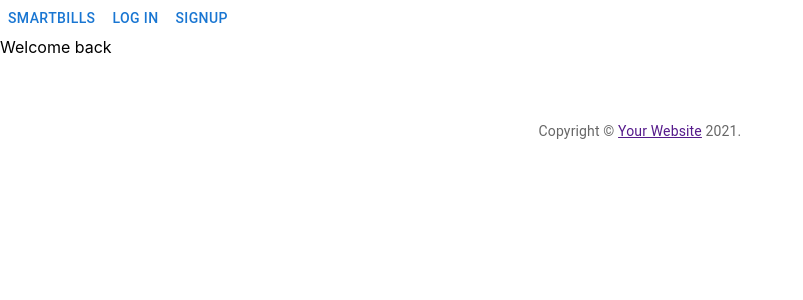
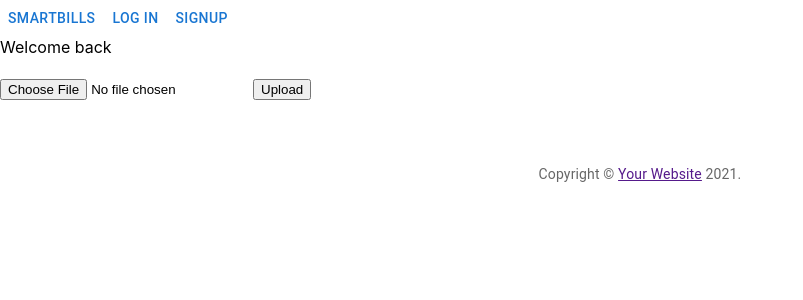
Before and after one commit to smart-bills/smart_bills, a React (Create React App) app: page /user in a window 1280 px wide. Shown: the top 300 px of the page, without its empty margins (0-803 px from the left). Built offline with nearby package versions, Linux system fonts and the light colour scheme; no server answers.

Commit message:
Changed url

```diff
--- a/src/components/Bill.js
+++ b/src/components/Bill.js
@@ -15,12 +15,12 @@ const Bill = () => {
         e.preventDefault();
 
         if(receiptBase64) {
-            const url = 'http://127.0.0.1:8000/billImage';
+            const url = 'http://127.0.0.1:8000/parseImage';
             const formData = { file: receiptBase64 };
 
             try {
-                console.log(receiptBase64)
-                const response = await axios.post(url, formData);
+                console.log(receiptBase64);
+                await axios.post(url, formData);
                 console.log('The upload was successful');
             } catch (error) {
 
@@ -33,7 +33,7 @@ const Bill = () => {
 
     return (
             <div>
-                {/* <form onSubmit={e => handleSubmit(e)}>
+                <form onSubmit={e => handleSubmit(e)}>
                     <input type="file"
                         id="image"
                         name="image"
@@ -43,7 +43,7 @@ const Bill = () => {
                     <button type='submit'>Upload</button>
                 </form>
 
-                {receiptBase64 && <img src={receiptBase64} height='200' alt='Receipt'/>} */}
+                {receiptBase64 && <img src={receiptBase64} height='200' alt='Receipt'/>}
             </div>
     )
 }
```
